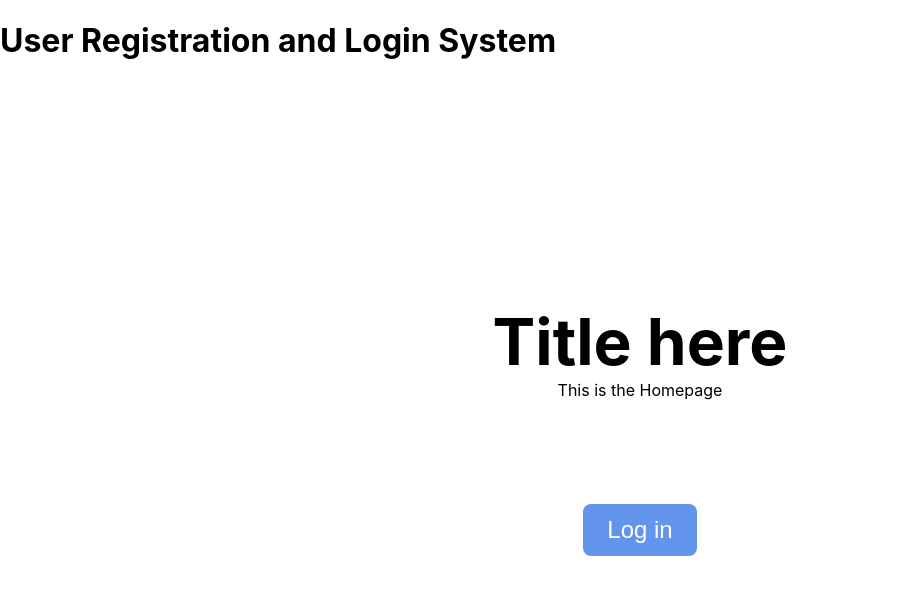
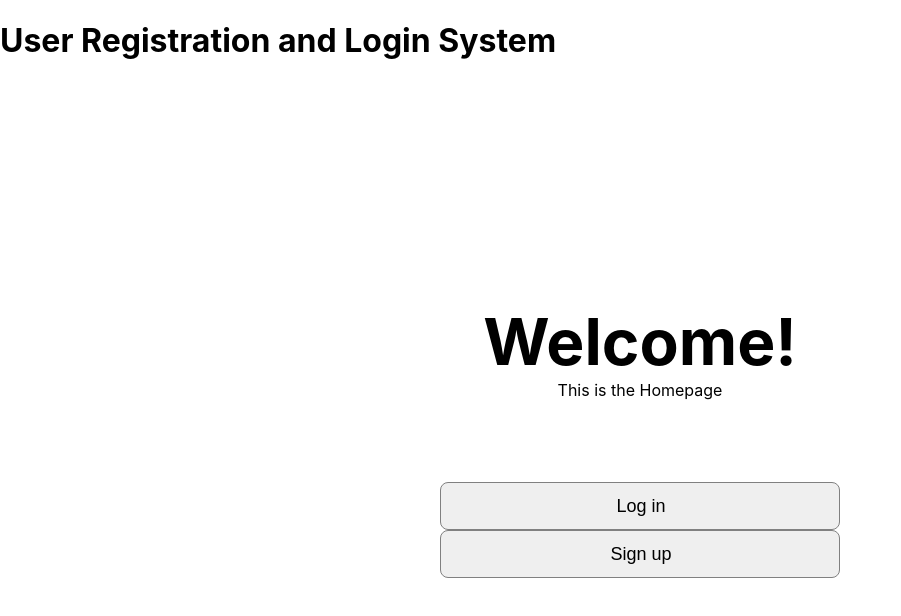
Before and after one commit to jumaHarun/user-registration-and-login, a React (Vite) app in the folder frontend/: page / in a window 1280 px wide. Shown: the top 616 px of the page, without its empty margins (0-901 px from the left). Built offline with nearby package versions, Linux system fonts and the light colour scheme; no server answers.

Commit message:
Implemented handlers for button clicks

```diff
--- a/frontend/src/pages/Home.tsx
+++ b/frontend/src/pages/Home.tsx
@@ -10,22 +10,42 @@ interface HomeProps {
 const Home = ({ loggedIn, email, setLoggedIn }: HomeProps) => {
   const navigate = useNavigate();
 
-  const onClickHandler = () => {
-    // TDB
+  const loginHandler = () => {
+    if (loggedIn) {
+      setLoggedIn(false);
+    } else {
+      navigate("/login");
+    }
+    return;
+  };
+
+  const signUpHandler = () => {
+    navigate("/register");
   };
 
   return (
     <div className="mainContainer">
       <div className="titleContainer">
-        <div>Title here</div>
+        <div>Welcome!</div>
       </div>
       <div>This is the Homepage</div>
       <div className="buttonContainer">
-        <input
-          type="button"
-          className="inputButton"
-          value={loggedIn ? "Log out" : "Log in"}
-        />
+        <div className="inputContainer">
+          <button
+            className="inputBox"
+            onClick={loginHandler}
+          >
+            {loggedIn ? "Log out" : "Log in"}
+          </button>
+          {!loggedIn && (
+            <button
+              className="inputBox"
+              onClick={signUpHandler}
+            >
+              Sign up
+            </button>
+          )}
+        </div>
         <div>{loggedIn && `Your email address is ${email}`}</div>
       </div>
     </div>
```
